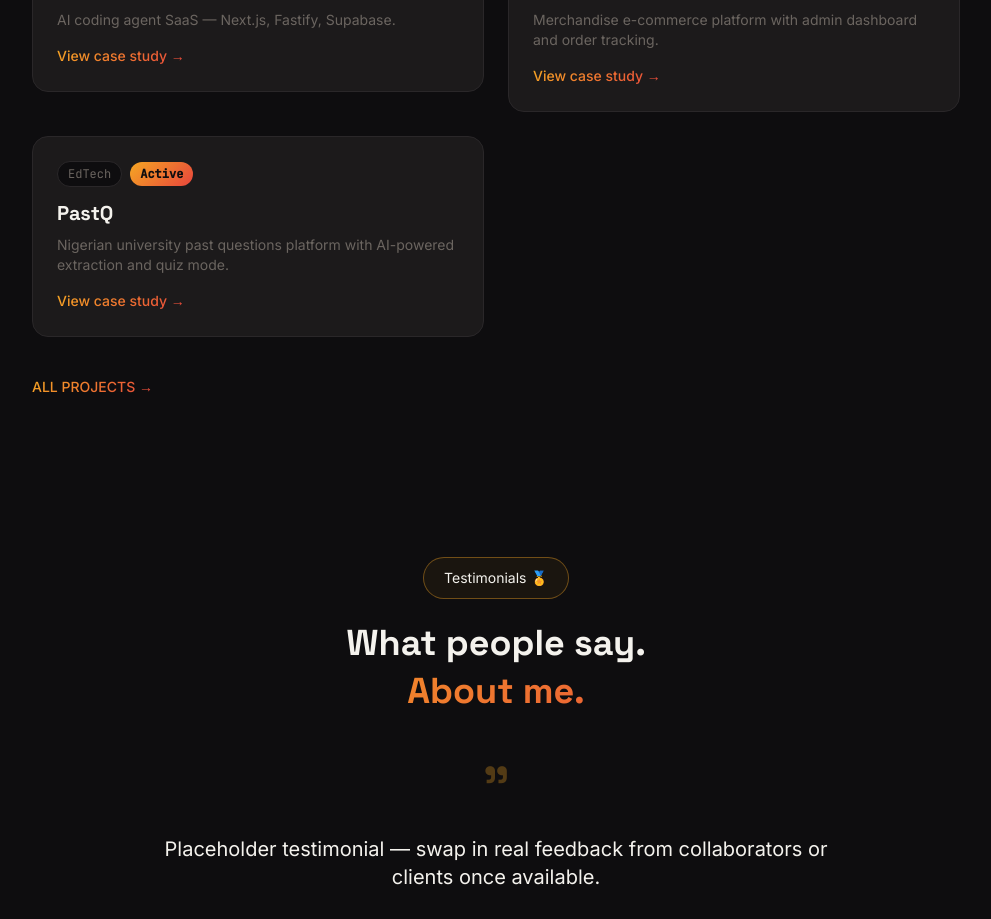
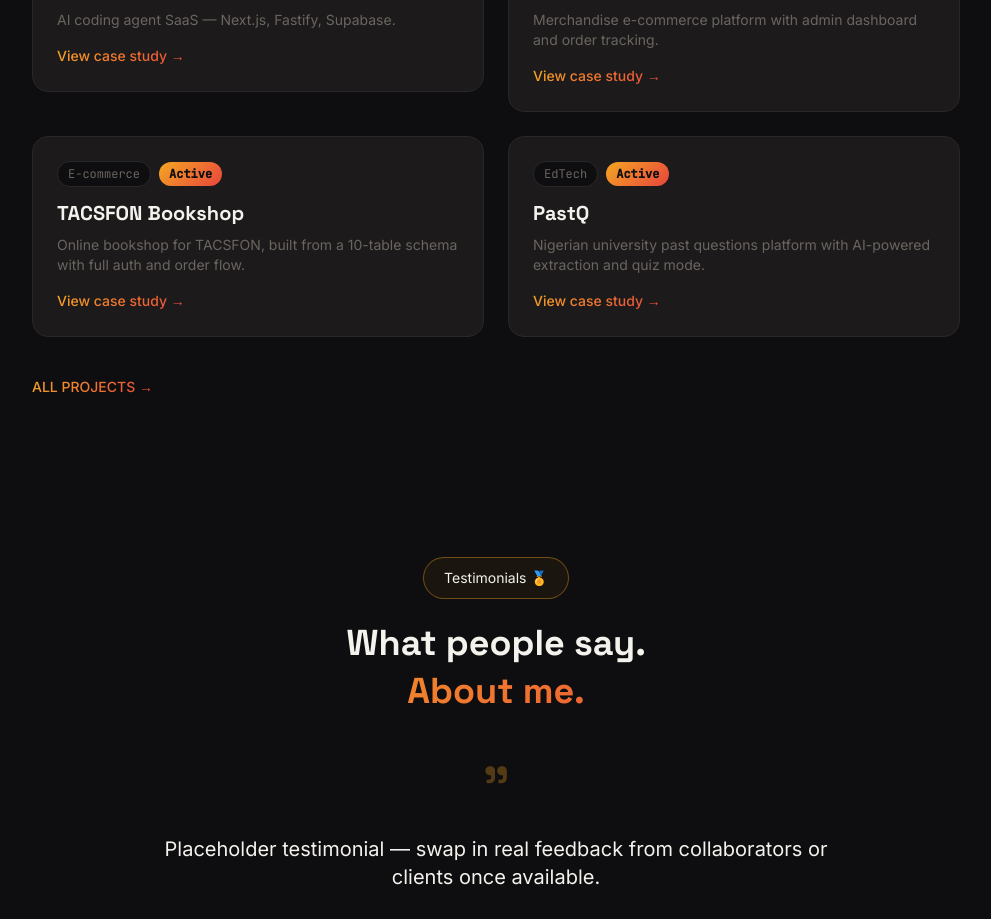
Before and after one commit to ImperioKDB/Bright.ng, a Next.js app: page / in a window 1280 px wide. Shown: the part 1660-2579 px from the top of the page, without its empty margins (144-1135 px from the left). Built offline with nearby package versions, Linux system fonts and the light colour scheme.

Commit message:
Add TACSFON Bookshop, wire all live URLs, update nextSlug chain

```diff
--- a/data/projects.ts
+++ b/data/projects.ts
@@ -78,7 +78,7 @@ export const projects: Project[] = [
     summary:
       "Forge is still early, but the core loop — plan, preview impact, then execute — is working end to end. The next phase is closing out remaining frontend issues (a 0-subtasks edge case, clearer error messaging) and rebuilding the Dependency Graph Explorer into a more focused, file-centric view.",
     stack: ["Next.js", "Fastify", "Supabase", "Tailwind", "Framer Motion"],
-    liveUrl: "",
+    liveUrl: "https://forge-frontend-iota.vercel.app",
     repoUrl: "",
     images: [],
     nextSlug: "tacsfon-merch",
@@ -132,6 +132,59 @@ export const projects: Project[] = [
       "The store has reached a largely complete, stable state — build is passing, the order lifecycle works end to end, and the admin dashboard gives the fellowship's team real visibility into sales without needing to read raw database tables.",
     stack: ["Next.js", "Express.js", "Supabase", "Tailwind"],
     liveUrl: "https://tacsfon-merch-two.vercel.app",
+    repoUrl: "",
+    images: [],
+    nextSlug: "tacsfon-bookshop",
+  },
+  {
+    slug: "tacsfon-bookshop",
+    title: "TACSFON Bookshop",
+    category: "E-commerce",
+    status: "Active",
+    description: "Online bookshop for TACSFON, built from a 10-table schema with full auth and order flow.",
+    problem:
+      "TACSFON also needed a dedicated platform for selling Christian literature and study materials to fellowship members — distinct from the merch store, with its own catalog, cart, and checkout logic, plus reliable auth so members could track their own order history.",
+    solution:
+      "I built the Bookshop from scratch as a separate full-stack platform: a 10-table Supabase schema with RLS policies and triggers, a complete Next.js storefront across 9 build phases (auth, cart, checkout, orders, admin, notifications, receipts), Google OAuth via Supabase Auth, and an Express.js backend on Render — plus a manual bank-transfer payment flow once card payment access wasn't available.",
+    myRole:
+      "Solo build, same as the Merch Store — schema design, every phase of the frontend, the Express backend, and the auth integration. This project also involved real debugging work: auth race conditions, cart sync issues, and admin role bugs that only showed up once real fellowship members started using it.",
+    features: [
+      {
+        name: "Google OAuth Authentication",
+        description:
+          "Members sign in with their Google account via Supabase Auth, removing the friction of yet another password to manage for a side platform.",
+      },
+      {
+        name: "Cart & Checkout Flow",
+        description:
+          "A full shopping cart experience with persistent state, leading into a checkout flow that supports manual bank transfer payment confirmation.",
+      },
+      {
+        name: "Order History & Admin Management",
+        description:
+          "Members can track their own past orders, while admins get a dedicated dashboard to confirm payments and manage fulfillment across the full 10-table schema.",
+      },
+    ],
+    technologies: [
+      {
+        category: "Frontend & Framework",
+        description:
+          "Next.js frontend built in 9 sequential phases, deployed on Vercel, covering everything from auth to receipts.",
+        items: ["Next.js", "Tailwind", "TypeScript"],
+      },
+      {
+        category: "Backend & Auth",
+        description:
+          "An Express.js backend on Render handles order and notification logic, with Supabase Auth (including Google OAuth) managing sign-in and a 10-table Postgres schema with RLS and triggers handling data integrity.",
+        items: ["Express.js", "Supabase", "PostgreSQL", "Google OAuth"],
+      },
+    ],
+    monetization:
+      "Like the Merch Store, the Bookshop isn't a SaaS product — it's dedicated infrastructure for TACSFON's literature sales, with proceeds supporting the fellowship directly.",
+    summary:
+      "The Bookshop is live and handling real orders from fellowship members, with the full auth-to-receipt flow working end to end. It was also where most of the hard-won debugging lessons came from — auth race conditions and cart sync issues that later informed how I approached the Merch Store build.",
+    stack: ["Next.js", "Express.js", "Supabase", "Google OAuth", "Tailwind"],
+    liveUrl: "https://tacsfon-bookshop.vercel.app",
     repoUrl: "",
     images: [],
     nextSlug: "pastq",
@@ -190,7 +243,7 @@ export const projects: Project[] = [
     summary:
       "Core upload, extraction, and quiz functionality is live and working. Phase 4 — authentication, Paystack integration, a leaderboard, and notifications — is in progress, moving PastQ from a useful tool toward a platform students actually return to.",
     stack: ["Next.js", "Express.js", "Supabase", "OpenRouter AI"],
-    liveUrl: "",
+    liveUrl: "https://pastq-frontend.vercel.app",
     repoUrl: "",
     images: [],
     nextSlug: "forge",
```
